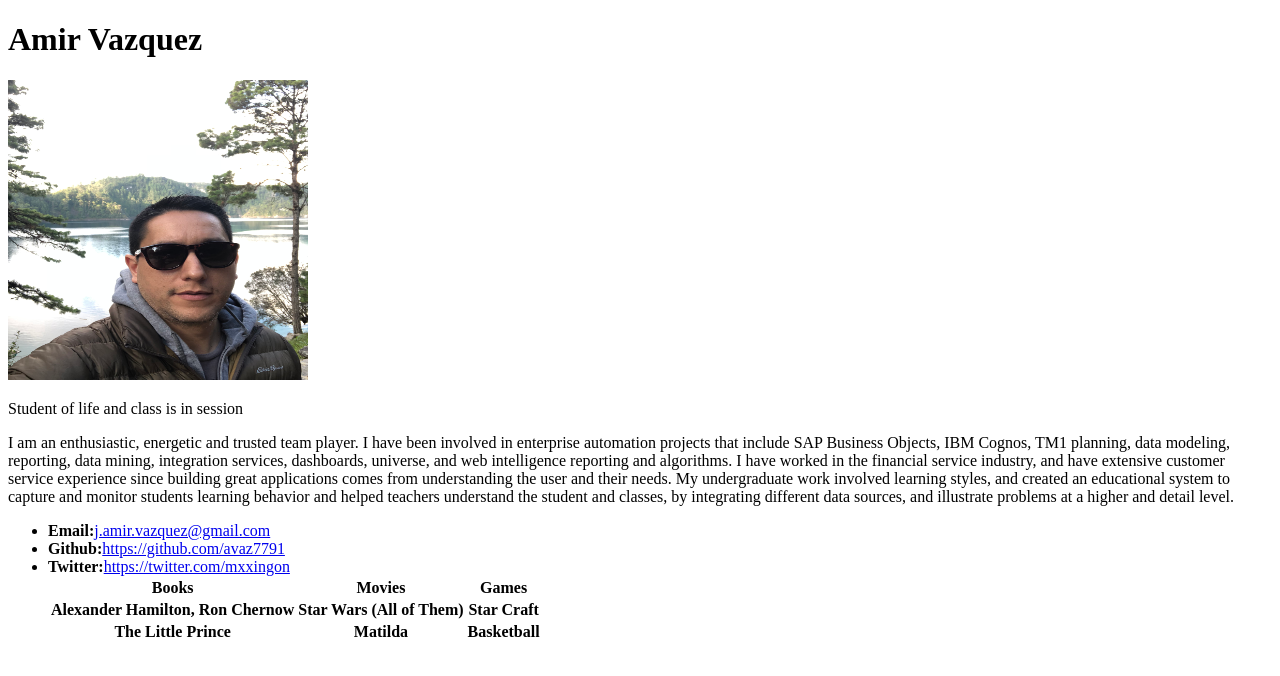
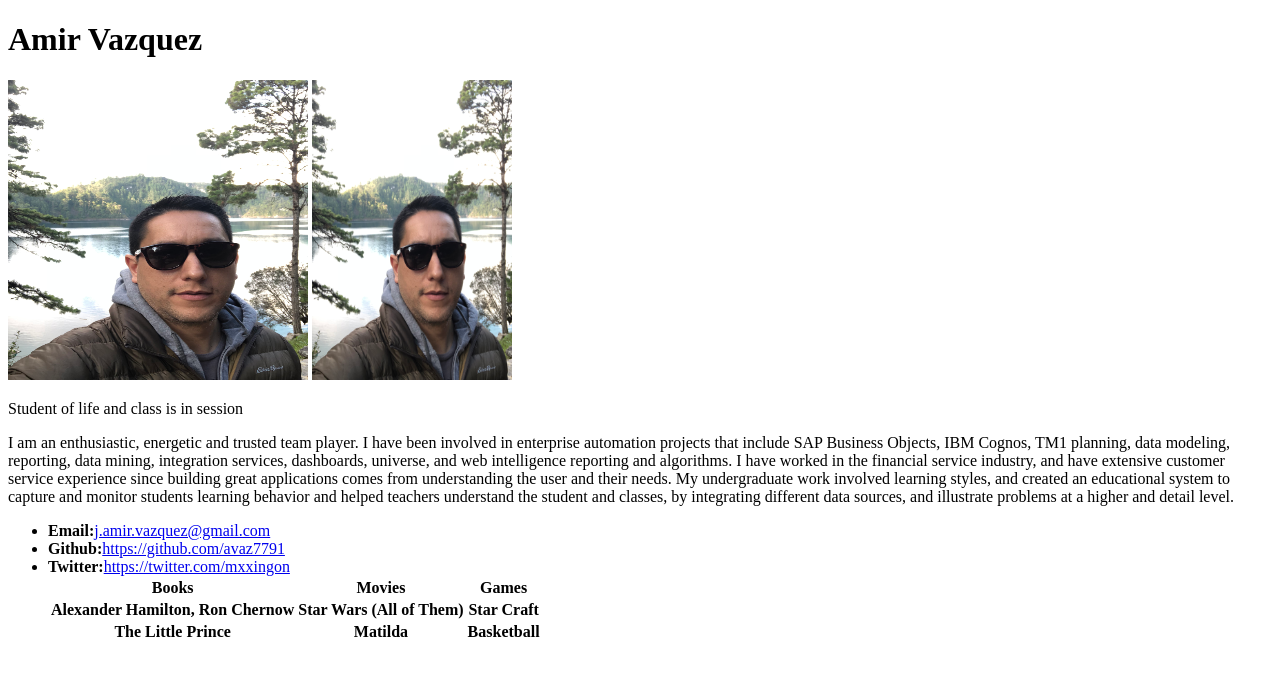
Before and after one commit to avaz7791/avaz7791.github.io, a plain HTML site: page index.html in a window 1280 px wide. Drawn offline with Linux system fonts and the light colour scheme; files whose address does not match are found by name.

Commit message:
Update index.html

```diff
--- a/index.html
+++ b/index.html
@@ -11,6 +11,7 @@
 
 
 <img src="..\Images\JungleAmir.jpg" alt="Amir in Jungle" width="300" height="300">
+<img src="C:\Users\sonof\UCSDProjects\avaz7791.github.io\Images\JungleAmir.jpg" alt="Amir in Jungle" width="200" height="300">
 
 <p>Student of life and class is in session</p>
 <p>I am an enthusiastic, energetic and trusted team player. I have been involved in enterprise automation projects that include SAP Business Objects, IBM Cognos, TM1 planning, data modeling, reporting, data mining, integration services, dashboards, universe, and web intelligence reporting and algorithms.
```
